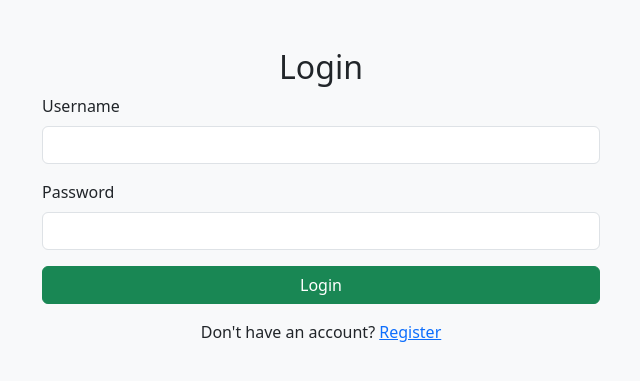
After one commit to ashkan772/Mofid, a Flask app: page /login in a window 1280 px wide. The commit adds this page. Shown: the top 381 px of the page, without its empty margins (319-959 px from the left). Run offline with Flask 3, Linux system fonts and the light colour scheme.

Commit message:
Fixed delete_kit route and updated index.html

```diff
--- a/app.py
+++ b/app.py
@@ -1,67 +1,123 @@
-from flask import Flask, render_template, request, redirect, url_for
+from flask import Flask, render_template, request, redirect, url_for, flash
 from flask_sqlalchemy import SQLAlchemy
-import os
+from flask_login import LoginManager, UserMixin, login_user, logout_user, login_required, current_user
+from flask_wtf import FlaskForm
+from wtforms import StringField, PasswordField, SubmitField
+from wtforms.validators import InputRequired, Length, ValidationError
+from werkzeug.security import generate_password_hash, check_password_hash
 
 app = Flask(__name__)
 app.config['SQLALCHEMY_DATABASE_URI'] = 'sqlite:///inventory.db'
-app.config['SECRET_KEY'] = 'your_secret_key'  # Needed for forms
+app.config['SECRET_KEY'] = 'your_secret_key'
 
 db = SQLAlchemy(app)
+login_manager = LoginManager()
+login_manager.init_app(app)
+login_manager.login_view = 'login'
 
-# Define database model
+class User(db.Model, UserMixin):
+    id = db.Column(db.Integer, primary_key=True)
+    username = db.Column(db.String(150), unique=True, nullable=False)
+    password = db.Column(db.String(150), nullable=False)
+
 class Kit(db.Model):
     id = db.Column(db.Integer, primary_key=True)
     name = db.Column(db.String(100), nullable=False)
     barcode = db.Column(db.String(50), unique=True, nullable=False)
-    quantity = db.Column(db.Integer, nullable=False, default=1)  # Added quantity field
+    quantity = db.Column(db.Integer, nullable=False)
 
-# Create database tables
-with app.app_context():
-    db.create_all()
+class RegisterForm(FlaskForm):
+    username = StringField('Username', validators=[InputRequired(), Length(min=4, max=20)])
+    password = PasswordField('Password', validators=[InputRequired(), Length(min=6, max=20)])
+    submit = SubmitField('Register')
 
-# Route to view inventory
+    def validate_username(self, username):
+        existing_user = User.query.filter_by(username=username.data).first()
+        if existing_user:
+            raise ValidationError('Username already exists. Choose a different one.')
+
+class LoginForm(FlaskForm):
+    username = StringField('Username', validators=[InputRequired(), Length(min=4, max=20)])
+    password = PasswordField('Password', validators=[InputRequired(), Length(min=6, max=20)])
+    submit = SubmitField('Login')
+
+@login_manager.user_loader
+def load_user(user_id):
+    return User.query.get(int(user_id))
+
+@app.route('/register', methods=['GET', 'POST'])
+def register():
+    form = RegisterForm()
+    if form.validate_on_submit():
+        hashed_password = generate_password_hash(form.password.data, method='pbkdf2:sha256')
+        new_user = User(username=form.username.data, password=hashed_password)
+        db.session.add(new_user)
+        db.session.commit()
+        flash('Registration successful! You can now log in.', 'success')
+        return redirect(url_for('login'))
+    return render_template('register.html', form=form)
+
+@app.route('/login', methods=['GET', 'POST'])
+def login():
+    form = LoginForm()
+    if form.validate_on_submit():
+        user = User.query.filter_by(username=form.username.data).first()
+        if user and check_password_hash(user.password, form.password.data):
+            login_user(user)
+            return redirect(url_for('index'))
+        flash('Invalid username or password', 'danger')
+    return render_template('login.html', form=form)
+
+@app.route('/logout')
+def logout():
+    logout_user()
+    return redirect(url_for('index'))
+
 @app.route('/')
 def index():
     kits = Kit.query.all()
-    return render_template('index.html', kits=kits)
+    return render_template('index.html', kits=kits, user=current_user)
 
-# Route to add a new kit
 @app.route('/add', methods=['GET', 'POST'])
+@login_required
 def add_kit():
     if request.method == 'POST':
         name = request.form['name']
         barcode = request.form['barcode']
-        quantity = int(request.form['quantity'])  # Get quantity from form
-
+        quantity = int(request.form['quantity'])
         new_kit = Kit(name=name, barcode=barcode, quantity=quantity)
         db.session.add(new_kit)
         db.session.commit()
         return redirect(url_for('index'))
-
     return render_template('add_kit.html')
 
-# Route to delete a kit
-@app.route('/delete/<int:id>')
-def delete_kit(id):
-    kit = Kit.query.get_or_404(id)
-    db.session.delete(kit)
-    db.session.commit()
-    return redirect(url_for('index'))
-
-# Route to edit a kit
 @app.route('/edit/<int:kit_id>', methods=['GET', 'POST'])
+@login_required
 def edit_kit(kit_id):
-    kit = Kit.query.get_or_404(kit_id)  # Fetch the kit or return 404
+    kit = Kit.query.get_or_404(kit_id)
 
     if request.method == 'POST':
         kit.name = request.form['name']
         kit.barcode = request.form['barcode']
-        kit.quantity = int(request.form['quantity'])  # Ensure integer conversion
+        kit.quantity = int(request.form['quantity'])
         db.session.commit()
+        flash('Kit updated successfully!', 'success')
         return redirect(url_for('index'))
 
     return render_template('edit_kit.html', kit=kit)
 
+@app.route('/delete/<int:kit_id>', methods=['GET', 'POST'])
+@login_required
+def delete_kit(kit_id):
+    kit = Kit.query.get_or_404(kit_id)
+    db.session.delete(kit)
+    db.session.commit()
+    flash('Kit deleted successfully!', 'success')
+    return redirect(url_for('index'))
 
+
+import os
 if __name__ == "__main__":
+    with app.app_context():
+        db.create_all()
     app.run(host="0.0.0.0", port=int(os.environ.get("PORT", 5000)))
--- a/templates/index.html
+++ b/templates/index.html
@@ -31,7 +31,7 @@
                     <td>{{ kit.quantity }}</td>
                     <td>
                        <a href="{{ url_for('edit_kit', kit_id=kit.id) }}" class="btn btn-warning">Edit</a>
-                        <a href="{{ url_for('delete_kit', id=kit.id) }}" class="btn btn-danger btn-sm">Delete</a>
+                        <a href="{{ url_for('delete_kit', kit_id=kit.id) }}" class="btn btn-danger btn-sm">Delete</a>
                     </td>
                 </tr>
                 {% endfor %}
--- /dev/null
+++ b/templates/login.html
@@ -0,0 +1,31 @@
+<!DOCTYPE html>
+<html lang="en">
+<head>
+    <meta charset="UTF-8">
+    <meta name="viewport" content="width=device-width, initial-scale=1.0">
+    <title>Login</title>
+    <link rel="stylesheet" href="https://cdn.jsdelivr.net/npm/bootstrap@5.3.0/dist/css/bootstrap.min.css">
+</head>
+<body class="bg-light">
+    <div class="container mt-5">
+        <h2 class="text-center">Login</h2>
+        <div class="col-md-6 offset-md-3">
+            <form method="POST">
+                {{ form.hidden_tag() }}
+                <div class="mb-3">
+                    <label class="form-label">Username</label>
+                    {{ form.username(class="form-control") }}
+                </div>
+                <div class="mb-3">
+                    <label class="form-label">Password</label>
+                    {{ form.password(class="form-control") }}
+                </div>
+                <div class="mb-3">
+                    {{ form.submit(class="btn btn-success w-100") }}
+                </div>
+            </form>
+            <p class="text-center mt-3">Don't have an account? <a href="{{ url_for('register') }}">Register</a></p>
+        </div>
+    </div>
+</body>
+</html>
```
Also changed, not shown: templates/edit_kit.html (+6 -5 lines), templates/register.html (added, +31 -0 lines), instance/inventory.db.
